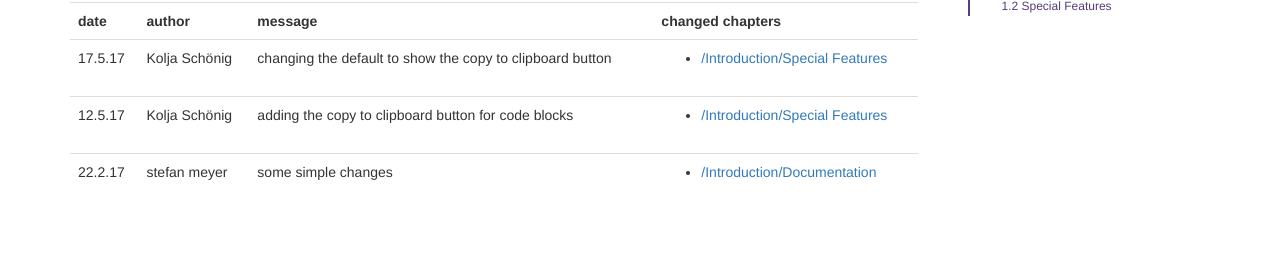
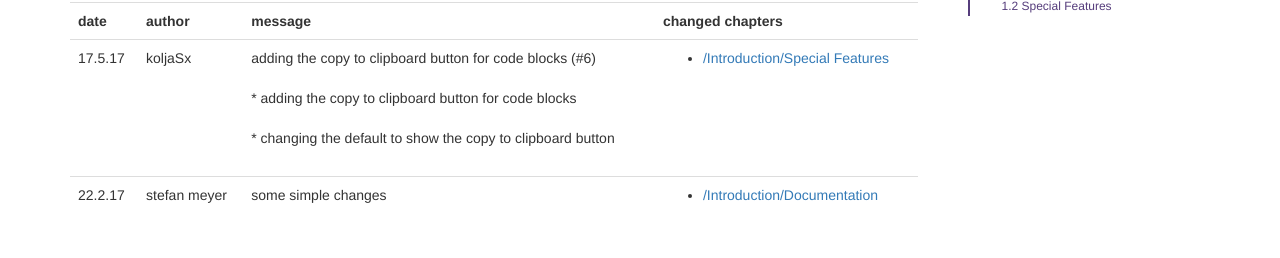
Before and after one commit to timbru31/count-docu, a plain HTML site: page index.html in a window 1280 px wide. Shown: the part 410-668 px from the top of the page. Drawn offline with Linux system fonts and the light colour scheme.

Commit message:
Deploy to GitHub Pages: d1cf0a0a8e9f2efec407ebe9fe2e628c2c0cf394

```diff
--- a/index.html
+++ b/index.html
@@ -45,20 +45,8 @@
                     </tr>
                         <tr>
                             <td>17.5.17</td>
-                            <td>Kolja Schönig </td>
-                            <td>    changing the default to show the copy to clipboard button<BR><BR></td>
-                            <td>
-                                <ul>
-                                        <li>
-                                                <a href="#_introduction_special_features">/Introduction/Special Features</a>
-                                        </li>
-                                </ul>
-                            </td>
-                        </tr>
-                        <tr>
-                            <td>12.5.17</td>
-                            <td>Kolja Schönig </td>
-                            <td>    adding the copy to clipboard button for code blocks<BR><BR></td>
+                            <td>koljaSx </td>
+                            <td>    adding the copy to clipboard button for code blocks (#6)<BR>    <BR>    * adding the copy to clipboard button for code blocks<BR>    <BR>    * changing the default to show the copy to clipboard button<BR><BR></td>
                             <td>
                                 <ul>
                                         <li>
```
Also changed, not shown: pdf.html (+2 -14 lines), 1 other file.
